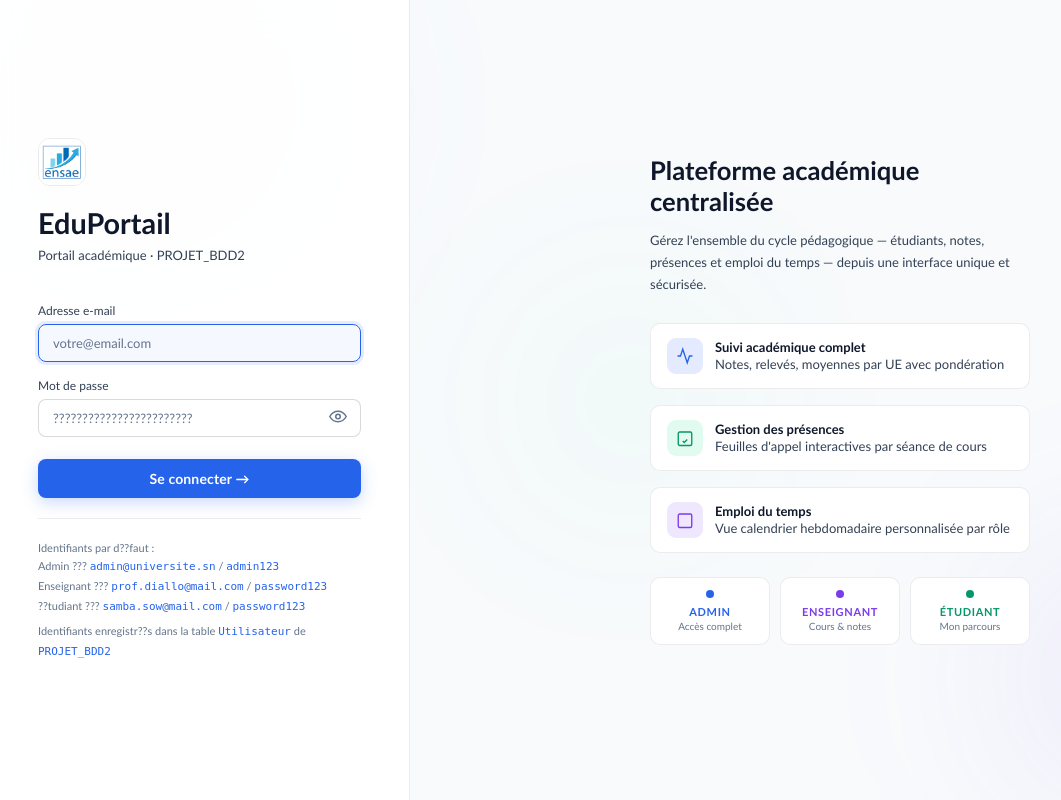
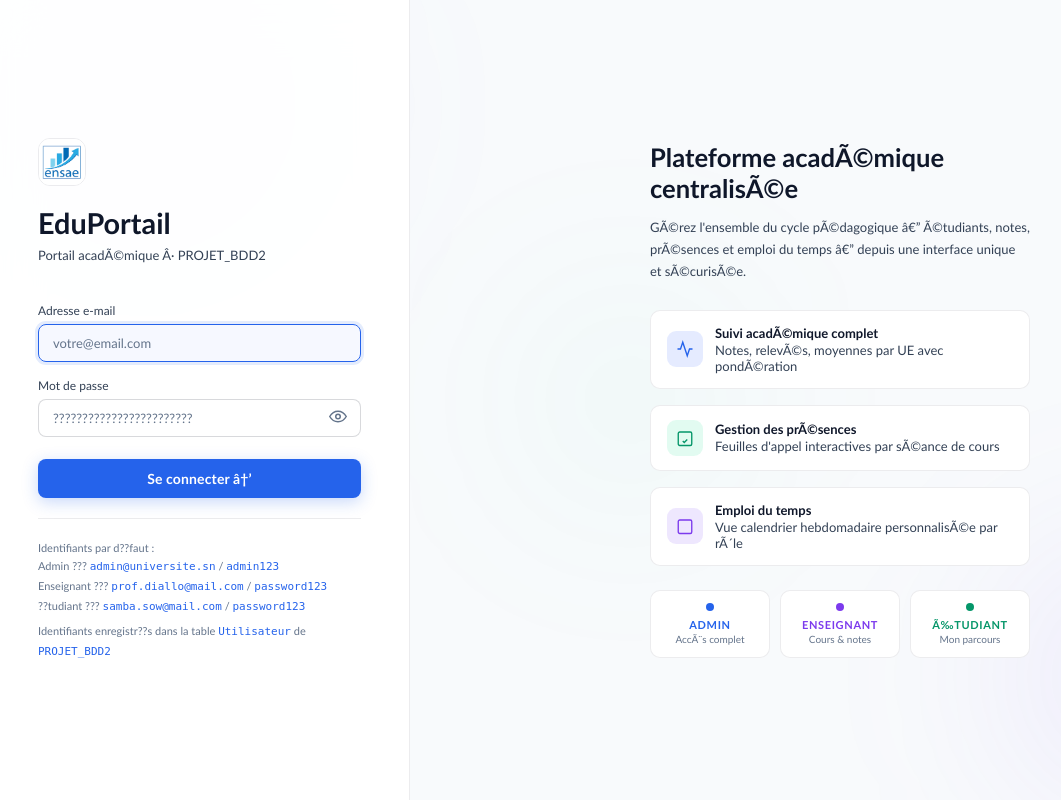
Before and after one commit to proslawa/Projet_BDD2, a Flask app: page /auth/login in a window 1280 px wide. Shown: the whole page, without its empty margins (10-1071 px from the left). Run offline with Flask 3, Linux system fonts and the light colour scheme.

```diff
--- a/app/templates/auth/login.html
+++ b/app/templates/auth/login.html
@@ -2,7 +2,7 @@
 <html lang="fr">
 <head>
 <meta charset="UTF-8">
-<title>Connexion — EduPortail</title>
+<title>Connexion â€” EduPortail</title>
 <style>
 :root{--bg:#f8fafc;--card:#ffffff;--border:rgba(15,23,42,.08);--border2:rgba(15,23,42,.16);--blue:#2563eb;--blue2:#1d4ed8;--blue-dim:rgba(37,99,235,.12);--blue-glow:rgba(37,99,235,.25);--purple:#7c3aed;--green:#059669;--red:#dc2626;--amber:#d97706;--text:#0f172a;--text2:#334155;--text3:#64748b;--mono:'Calibri',sans-serif;--display:'Calibri',sans-serif;--body:'Calibri',sans-serif;}
 *,*::before,*::after{box-sizing:border-box;margin:0;padding:0}
@@ -111,7 +111,7 @@ h1{font-family:var(--display);font-size:1.8rem;font-weight:800;color:var(--text)
         <img src="/image/ensae.png" alt="ENSAE">
       </div>
       <h1>EduPortail</h1>
-      <p class="sub">Portail académique · PROJET_BDD2</p>
+      <p class="sub">Portail acadÃ©mique Â· PROJET_BDD2</p>
     </div>
 
     {% for cat, msg in get_flashed_messages(with_categories=true) %}
@@ -132,7 +132,7 @@ h1{font-family:var(--display);font-size:1.8rem;font-weight:800;color:var(--text)
           </button>
         </div>
       </div>
-      <button type="submit" class="btn-login">Se connecter →</button>
+      <button type="submit" class="btn-login">Se connecter â†’</button>
     </form>
 
     <hr class="divider">
@@ -147,27 +147,27 @@ h1{font-family:var(--display);font-size:1.8rem;font-weight:800;color:var(--text)
 
   <div class="right">
     <div class="right-inner">
-      <h2>Plateforme académique centralisée</h2>
-      <p>Gérez l'ensemble du cycle pédagogique — étudiants, notes, présences et emploi du temps — depuis une interface unique et sécurisée.</p>
+      <h2>Plateforme acadÃ©mique centralisÃ©e</h2>
+      <p>GÃ©rez l'ensemble du cycle pÃ©dagogique â€” Ã©tudiants, notes, prÃ©sences et emploi du temps â€” depuis une interface unique et sÃ©curisÃ©e.</p>
 
       <div class="feature">
         <div class="feature-icon" style="background:rgba(79,124,255,.15);color:var(--blue)"><svg viewBox="0 0 24 24"><polyline points="22 12 18 12 15 21 9 3 6 12 2 12"/></svg></div>
-        <div class="feature-text"><strong>Suivi académique complet</strong>Notes, relevés, moyennes par UE avec pondération</div>
+        <div class="feature-text"><strong>Suivi acadÃ©mique complet</strong>Notes, relevÃ©s, moyennes par UE avec pondÃ©ration</div>
       </div>
       <div class="feature">
         <div class="feature-icon" style="background:rgba(16,217,136,.12);color:var(--green)"><svg viewBox="0 0 24 24"><rect x="3" y="4" width="18" height="18" rx="2"/><path d="M9 16l2 2 4-4"/></svg></div>
-        <div class="feature-text"><strong>Gestion des présences</strong>Feuilles d'appel interactives par séance de cours</div>
+        <div class="feature-text"><strong>Gestion des prÃ©sences</strong>Feuilles d'appel interactives par sÃ©ance de cours</div>
       </div>
       <div class="feature">
         <div class="feature-icon" style="background:rgba(139,92,246,.15);color:var(--purple)"><svg viewBox="0 0 24 24"><rect x="3" y="4" width="18" height="18" rx="2"/><path d="M8 14h.01M12 14h.01M16 14h.01"/></svg></div>
-        <div class="feature-text"><strong>Emploi du temps</strong>Vue calendrier hebdomadaire personnalisée par rôle</div>
+        <div class="feature-text"><strong>Emploi du temps</strong>Vue calendrier hebdomadaire personnalisÃ©e par rÃ´le</div>
       </div>
 
       <div class="roles">
         <div class="role-card">
           <div class="role-dot" style="background:var(--blue)"></div>
           <div class="role-name" style="color:var(--blue)">Admin</div>
-          <div class="role-desc">Accès complet</div>
+          <div class="role-desc">AccÃ¨s complet</div>
         </div>
         <div class="role-card">
           <div class="role-dot" style="background:var(--purple)"></div>
@@ -176,7 +176,7 @@ h1{font-family:var(--display);font-size:1.8rem;font-weight:800;color:var(--text)
         </div>
         <div class="role-card">
           <div class="role-dot" style="background:var(--green)"></div>
-          <div class="role-name" style="color:var(--green)">Étudiant</div>
+          <div class="role-name" style="color:var(--green)">Ã‰tudiant</div>
           <div class="role-desc">Mon parcours</div>
         </div>
       </div>
```
